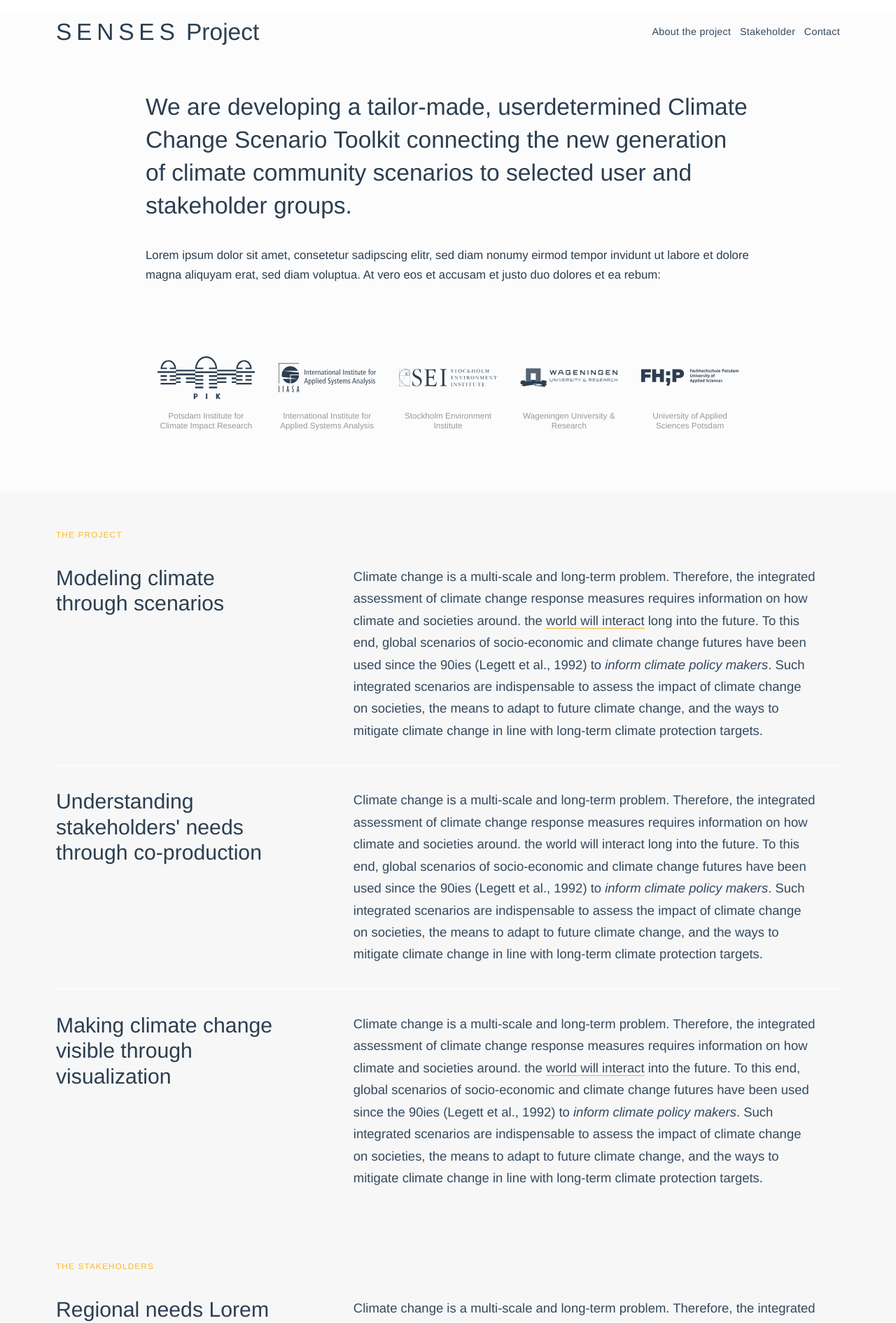
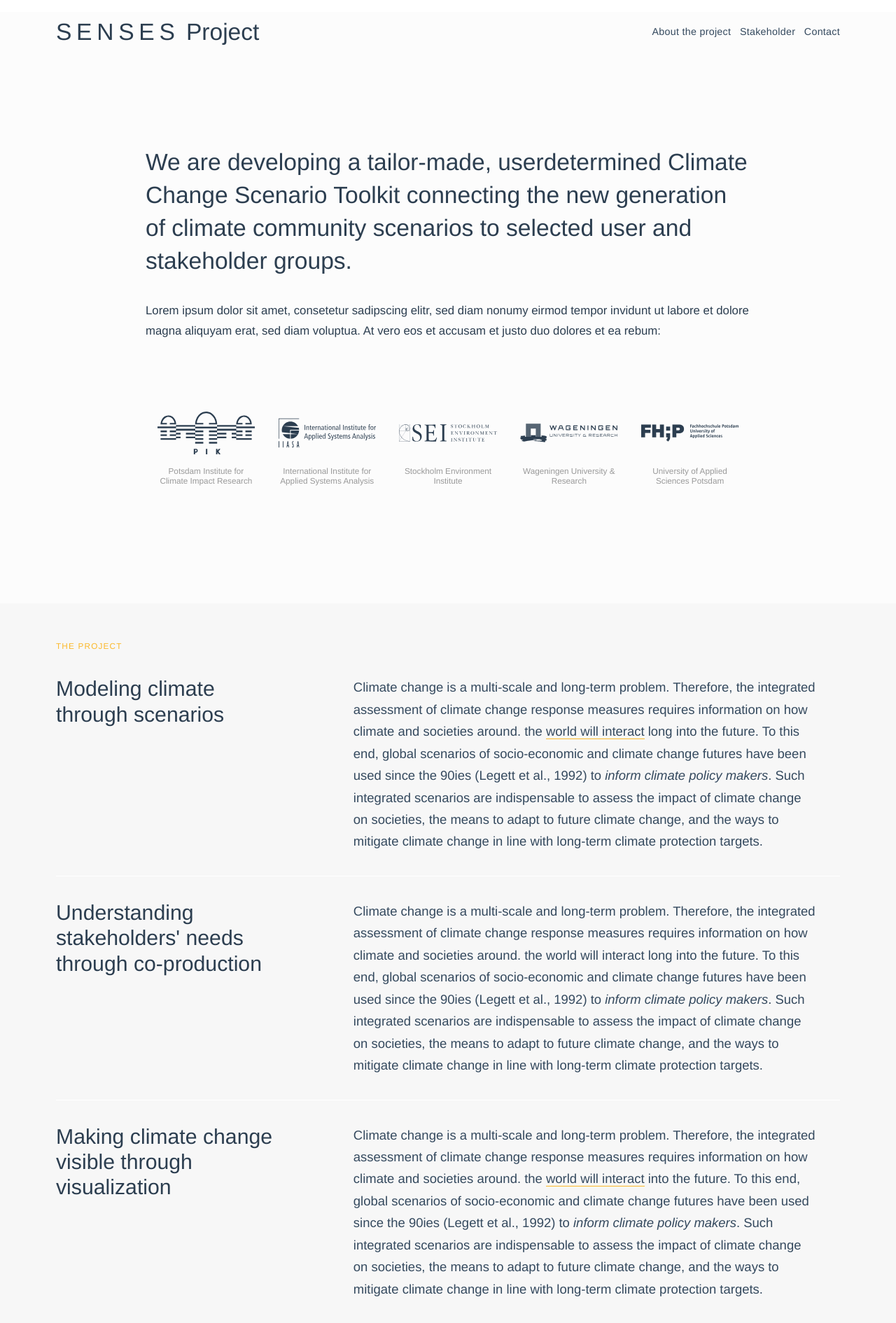
Before and after one commit to SensesProject/project-website-jekyll, a Jekyll site: the page built from index.html, in a window 1280 px wide. Shown: the top 1890 px of the page at 70% size. Built offline with Jekyll 4.4.1, drawn with Linux system fonts in a browser that asks for light colours.

Commit message:
better height handling

```diff
--- a/_sass/minima/_layout.scss
+++ b/_sass/minima/_layout.scss
@@ -91,17 +91,15 @@
 
 @include media-query($on-palm) {
   section.description {
-    height: 70vh;
-    width: 80vw;
-    margin: 0 10vw;
+    margin: $spacing-unit 5vw;
+    width: 90vw;
   }
 }
 
 @include media-query($on-laptop) {
   section.description {
-    height: 70vh;
+    margin: $spacing-unit * 4 10vw;
     width: 80vw;
-    margin: 0 10vw;
   }
 }
 
```
